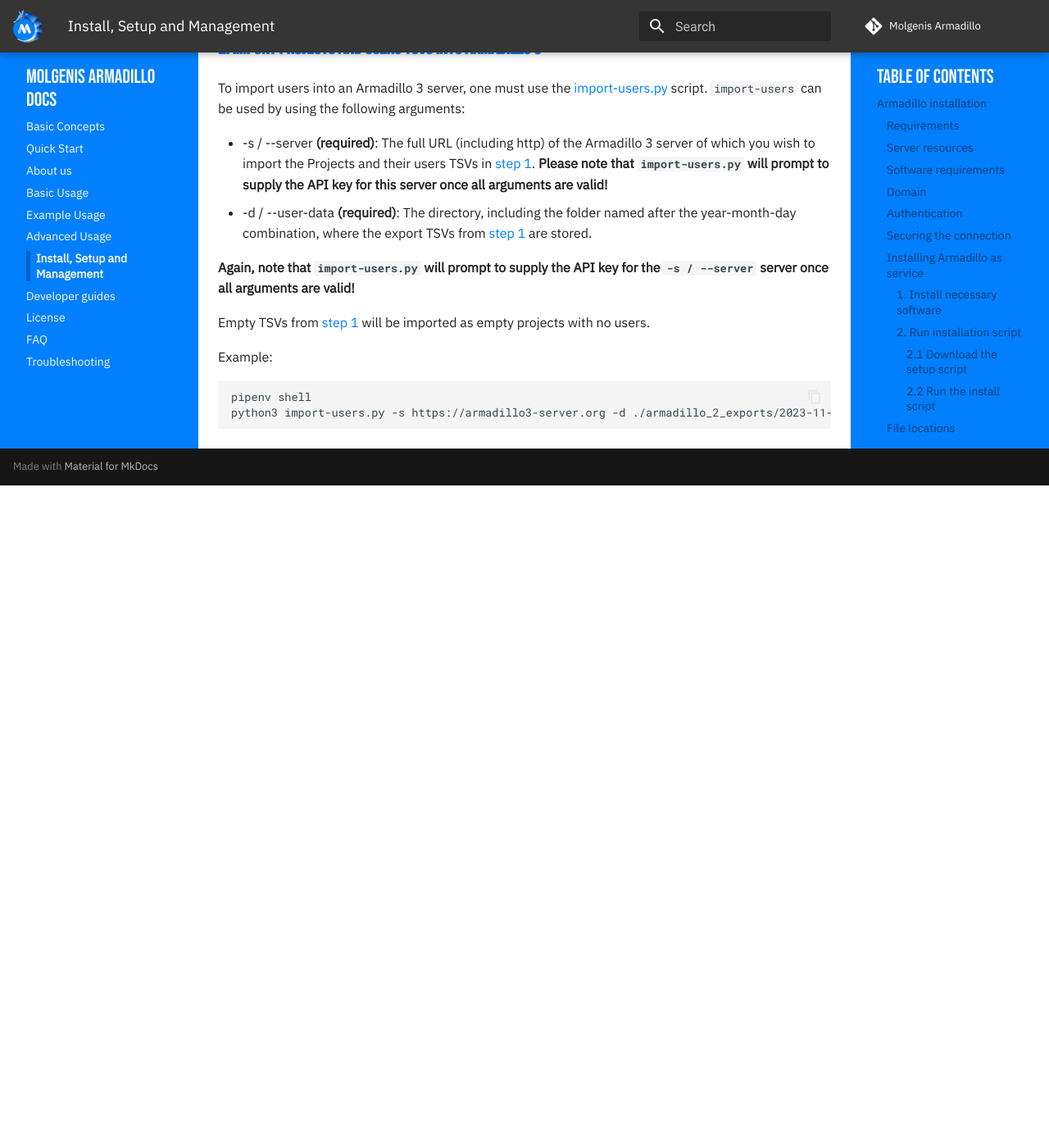
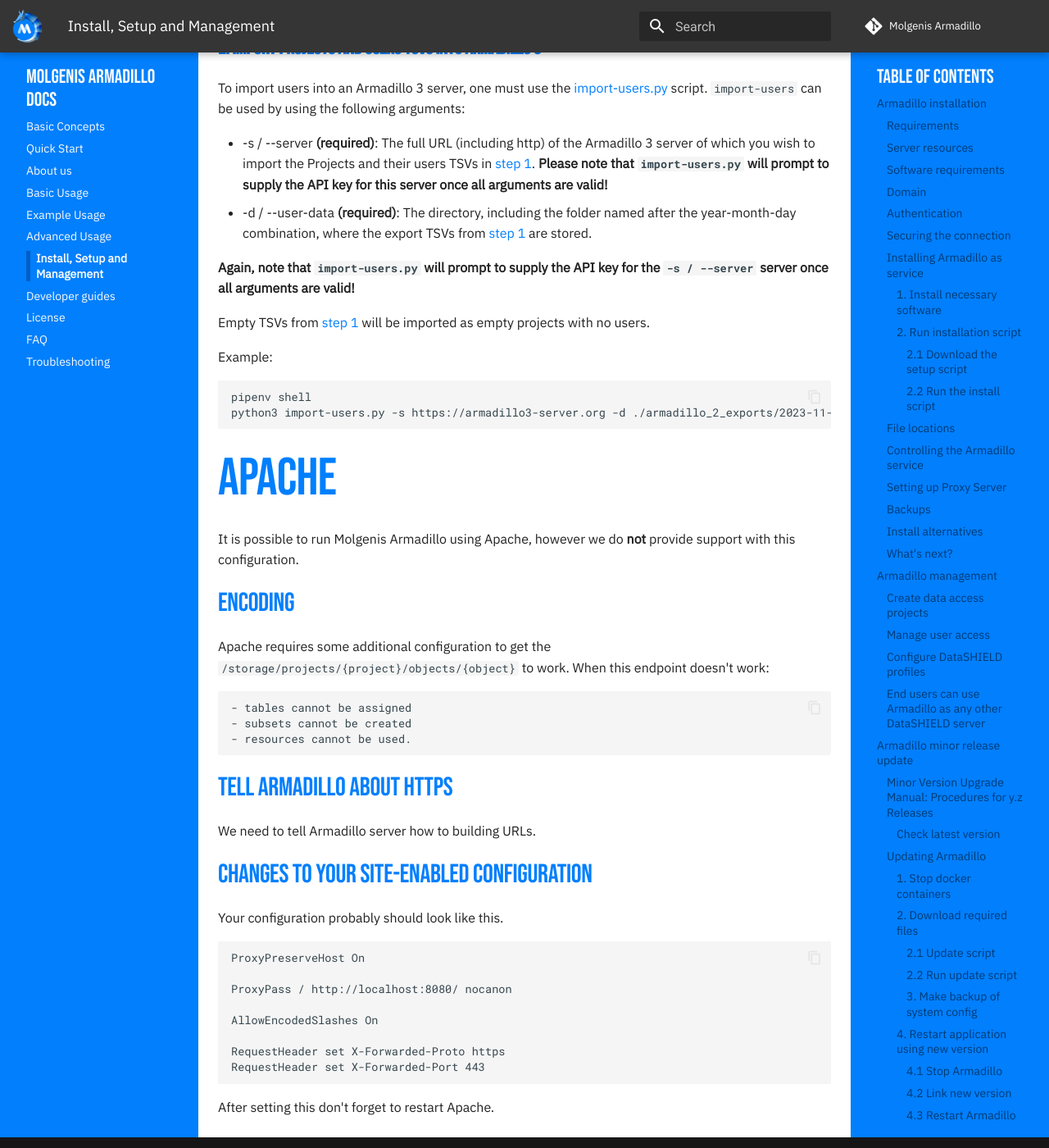
Before and after one commit to molgenis/molgenis-service-armadillo, an MkDocs documentation site: the page built from docs/pages/install_management.md, in a window 1280 px wide and 1400 px high, scrolled down 21939 px. Shown: the whole window at 82% size. Built offline with MkDocs 1.6.1 and Material for MkDocs 9.7.7, drawn with Linux system fonts in a browser that asks for light colours; comment, search, counter and statistics services are not loaded; before the commit the page ends 22531 px from its top, so only the background shows below that.

Commit message:
docs: move apache setup to install management docs

````diff
--- a/docs/pages/install_management.md
+++ b/docs/pages/install_management.md
@@ -979,3 +979,36 @@
 pipenv shell
 python3 import-users.py -s https://armadillo3-server.org -d ./armadillo_2_exports/2023-11-09
 ```
+
+## Apache
+
+It is possible to run Molgenis Armadillo using Apache, however we do **not** provide support with this configuration.
+
+### Encoding
+
+Apache requires some additional configuration to get the `/storage/projects/{project}/objects/{object}` to work. When this endpoint doesn't work:
+
+    - tables cannot be assigned
+    - subsets cannot be created
+    - resources cannot be used.
+
+### Tell Armadillo about https
+
+We need to tell Armadillo server how to building URLs.
+
+### Changes to your site-enabled configuration
+
+Your configuration probably should look like this.
+
+```conf
+ProxyPreserveHost On
+
+ProxyPass / http://localhost:8080/ nocanon
+
+AllowEncodedSlashes On
+
+RequestHeader set X-Forwarded-Proto https
+RequestHeader set X-Forwarded-Port 443
+```
+
+After setting this don't forget to restart Apache.
````
